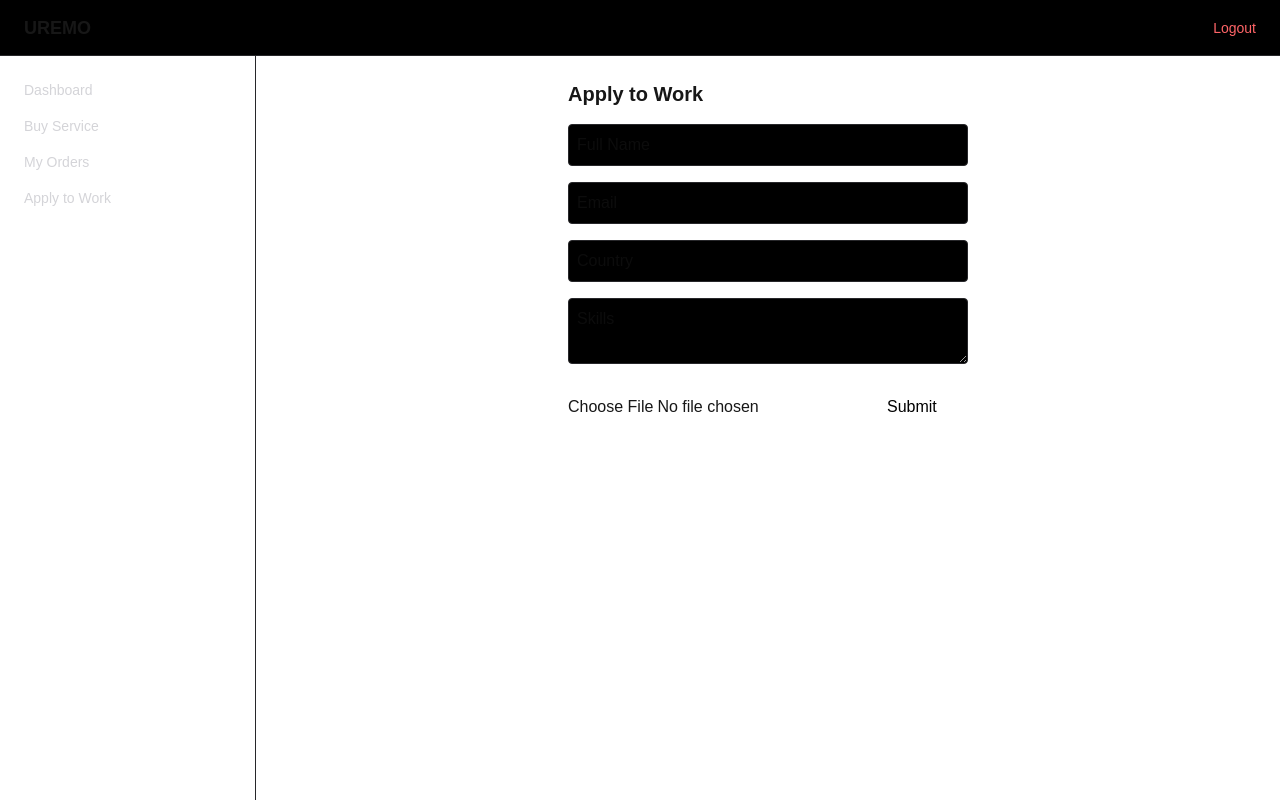
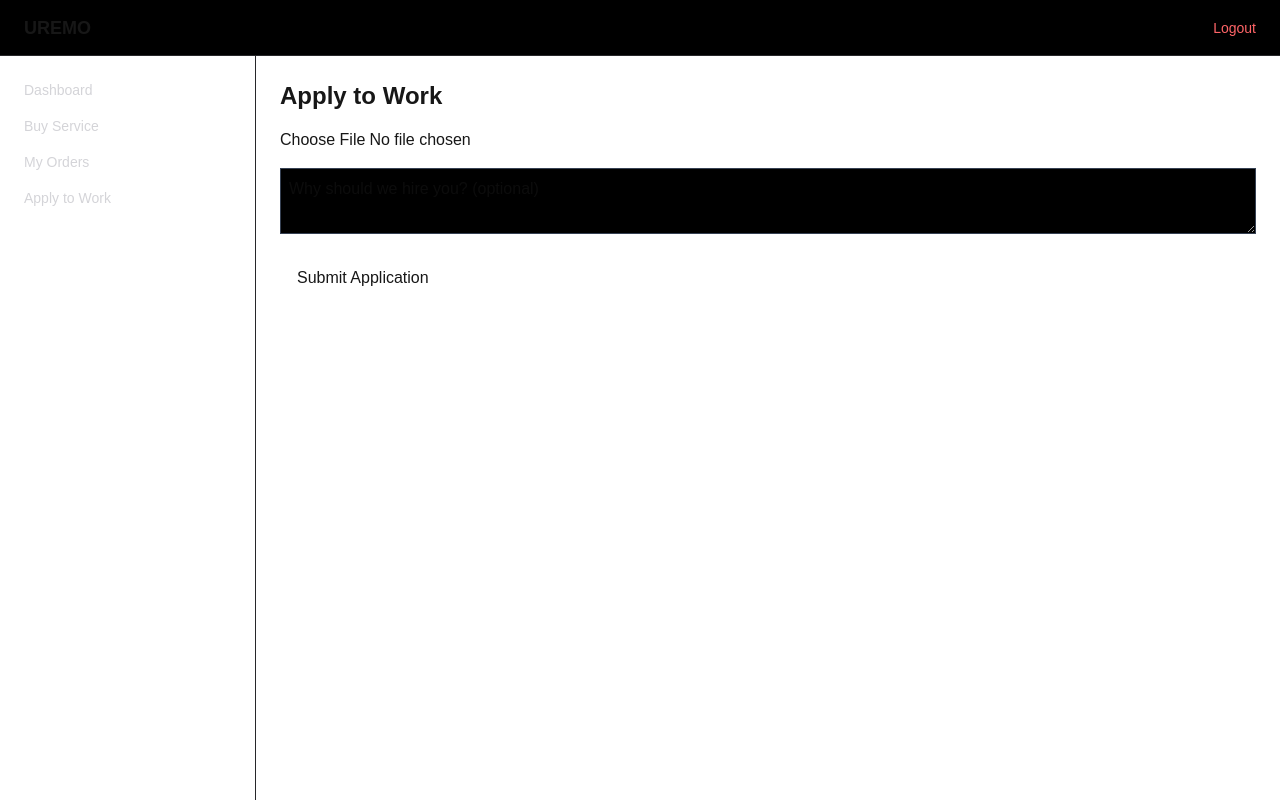
Before and after one commit to sajalnew01/uremo-frontend, a Next.js app: page /apply-to-work in a window 1280 px wide. Built offline with nearby package versions, Linux system fonts and the light colour scheme.

Commit message:
Apply-to-work user flow with resume upload

```diff
--- a/app/apply-to-work/page.tsx
+++ b/app/apply-to-work/page.tsx
@@ -1,76 +1,65 @@
 "use client";
 
 import { useState } from "react";
+import Container from "@/components/Container";
+import { apiRequest } from "@/lib/api";
 
 export default function ApplyToWork() {
-  const [form, setForm] = useState<any>({});
   const [resume, setResume] = useState<File | null>(null);
+  const [message, setMessage] = useState("");
   const [loading, setLoading] = useState(false);
+  const [inputKey, setInputKey] = useState(0);
 
   const submit = async () => {
-    if (!resume) return alert("Resume required");
+    if (!resume) {
+      alert("Please upload your resume");
+      return;
+    }
 
-    const fd = new FormData();
-    Object.entries(form).forEach(([k, v]) => fd.append(k, String(v)));
-    fd.append("resume", resume);
+    const formData = new FormData();
+    formData.append("resume", resume);
+    formData.append("message", message);
 
-    setLoading(true);
     try {
-      await fetch(`${process.env.NEXT_PUBLIC_API_URL}/api/workers/apply`, {
-        method: "POST",
-        headers: {
-          Authorization: `Bearer ${localStorage.getItem("token")}`,
-        },
-        body: fd,
-      });
-
-      alert("Application submitted");
-      setForm({});
+      setLoading(true);
+      await apiRequest("/api/apply-work", "POST", formData, true, true);
+      alert("Application submitted successfully");
+      setMessage("");
       setResume(null);
-    } catch (e: any) {
-      alert(e.message || "Failed to submit");
+      setInputKey((k) => k + 1);
+    } catch (err: any) {
+      alert(err.message || "Submission failed");
     } finally {
       setLoading(false);
     }
   };
 
   return (
-    <div className="max-w-md mx-auto p-6 space-y-4">
-      <h1 className="text-xl font-semibold">Apply to Work</h1>
+    <Container>
+      <h1 className="text-2xl font-bold mb-4">Apply to Work</h1>
 
       <input
-        placeholder="Full Name"
-        className="w-full p-2 bg-black border border-zinc-800 rounded"
-        onChange={(e) => setForm({ ...form, name: e.target.value })}
+        type="file"
+        accept=".pdf,.jpg,.png"
+        onChange={(e) => setResume(e.target.files?.[0] || null)}
+        key={inputKey}
+        className="mb-4"
       />
-      <input
-        placeholder="Email"
-        className="w-full p-2 bg-black border border-zinc-800 rounded"
-        onChange={(e) => setForm({ ...form, email: e.target.value })}
-      />
-      <input
-        placeholder="Country"
-        className="w-full p-2 bg-black border border-zinc-800 rounded"
-        onChange={(e) => setForm({ ...form, country: e.target.value })}
-      />
+
       <textarea
-        placeholder="Skills"
-        className="w-full p-2 bg-black border border-zinc-800 rounded"
-        onChange={(e) => setForm({ ...form, skills: e.target.value })}
-      />
-      <input
-        type="file"
-        accept=".pdf,.doc,.docx"
-        onChange={(e) => setResume(e.target.files?.[0] || null)}
+        placeholder="Why should we hire you? (optional)"
+        value={message}
+        onChange={(e) => setMessage(e.target.value)}
+        className="w-full p-2 mb-4 bg-black border border-gray-700"
       />
 
       <button
         onClick={submit}
         disabled={loading}
-        className="bg-white text-black px-4 py-2 rounded disabled:opacity-50"
+        className="px-4 py-2 border border-white"
       >
-        {loading ? "Submitting..." : "Submit"}
+        {loading ? "Submitting..." : "Submit Application"}
       </button>
-    </div>
+    </Container>
   );
 }
--- a/app/buy-service/page.tsx
+++ b/app/buy-service/page.tsx
@@ -9,14 +9,14 @@ export default function BuyService() {
   const [loading, setLoading] = useState(true);
 
   useEffect(() => {
-    apiRequest("/api/services")
+    apiRequest("/api/services", "GET")
       .then((res) => setServices(res))
       .finally(() => setLoading(false));
   }, []);
 
   const buy = async (serviceId: string) => {
     try {
-      await apiRequest("/api/orders", "POST", { serviceId });
+      await apiRequest("/api/orders", "POST", { serviceId }, true);
       alert("Order placed successfully");
     } catch (err: any) {
       alert(err.message);
--- a/app/orders/page.tsx
+++ b/app/orders/page.tsx
@@ -8,7 +8,9 @@ export default function Orders() {
   const [orders, setOrders] = useState<any[]>([]);
 
   useEffect(() => {
-    apiRequest("/api/orders").then((res) => setOrders(res));
+    apiRequest("/api/orders", "GET", undefined, true).then((res) =>
+      setOrders(res)
+    );
   }, []);
 
   return (
--- a/lib/api.ts
+++ b/lib/api.ts
@@ -2,11 +2,14 @@ export async function apiRequest(
   endpoint: string,
   method: "GET" | "POST" | "PUT" | "DELETE" = "GET",
   body?: any,
-  auth: boolean = false
+  auth: boolean = false,
+  isFormData: boolean = false
 ) {
-  const headers: Record<string, string> = {
-    "Content-Type": "application/json",
-  };
+  const headers: Record<string, string> = {};
+
+  if (!isFormData) {
+    headers["Content-Type"] = "application/json";
+  }
 
   if (auth) {
     const token =
@@ -24,7 +27,11 @@ export async function apiRequest(
     {
       method,
       headers,
-      body: body ? JSON.stringify(body) : undefined,
+      body: body
+        ? isFormData
+          ? body
+          : JSON.stringify(body)
+        : undefined,
     }
   );
 
```
